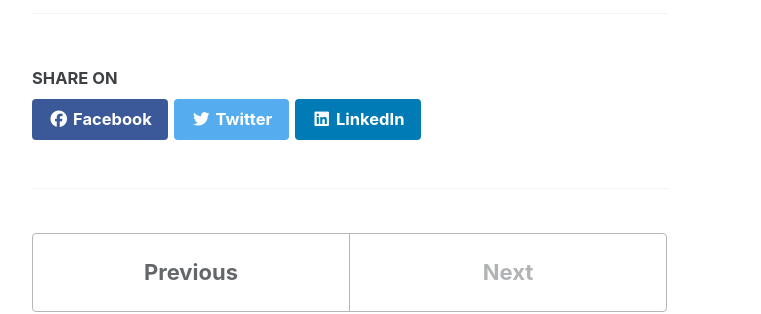
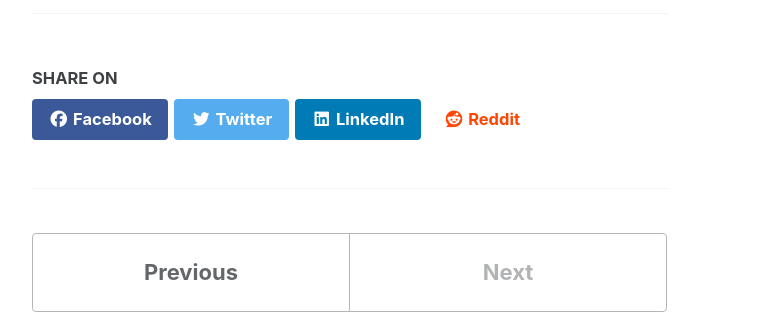
Before and after one commit to mathvault/mathvault.github.io, a Jekyll site: the page built from _posts/2020-07-01-second-post.md, in a window 1280 px wide and 900 px high, scrolled down 2200 px. Shown: the part 151-465 px from the top of the window, without its empty margins (290-1051 px from the left). Built offline with Jekyll 4.4.1, drawn with Linux system fonts in a browser that asks for light colours; cached includes are drawn as plain includes; nearby versions of some CDN libraries.

Commit message:
Update social-share.html

```diff
--- a/_includes/social-share.html
+++ b/_includes/social-share.html
@@ -8,4 +8,6 @@
   <a href="https://twitter.com/intent/tweet?{% if site.twitter.username %}via={{ site.twitter.username | url_encode }}&{% endif %}text={{ page.title | url_encode }}%20{{ page.url | absolute_url | url_encode }}" class="btn btn--twitter" onclick="window.open(this.href, 'window', 'left=20,top=20,width=500,height=500,toolbar=1,resizable=0'); return false;" title="{{ site.data.ui-text[site.locale].share_on_label | default: 'Share on' }} Twitter"><i class="fab fa-fw fa-twitter" aria-hidden="true"></i><span> Twitter</span></a>
 
   <a href="https://www.linkedin.com/shareArticle?mini=true&url={{ page.url | absolute_url | url_encode }}" class="btn btn--linkedin" onclick="window.open(this.href, 'window', 'left=20,top=20,width=500,height=500,toolbar=1,resizable=0'); return false;" title="{{ site.data.ui-text[site.locale].share_on_label | default: 'Share on' }} LinkedIn"><i class="fab fa-fw fa-linkedin" aria-hidden="true"></i><span> LinkedIn</span></a>
+
+  <a href="https://www.reddit.com/submit?url={{ page.url | absolute_url | url_encode }}&title={{ page.title }}" class="btn" style="color:#ff4500;" title="{{ site.data.ui-text[site.locale].share_on_label }} Reddit"><i class="fab fa-fw fa-reddit" aria-hidden="true"></i><span> Reddit</span></a>
 </section>
```
